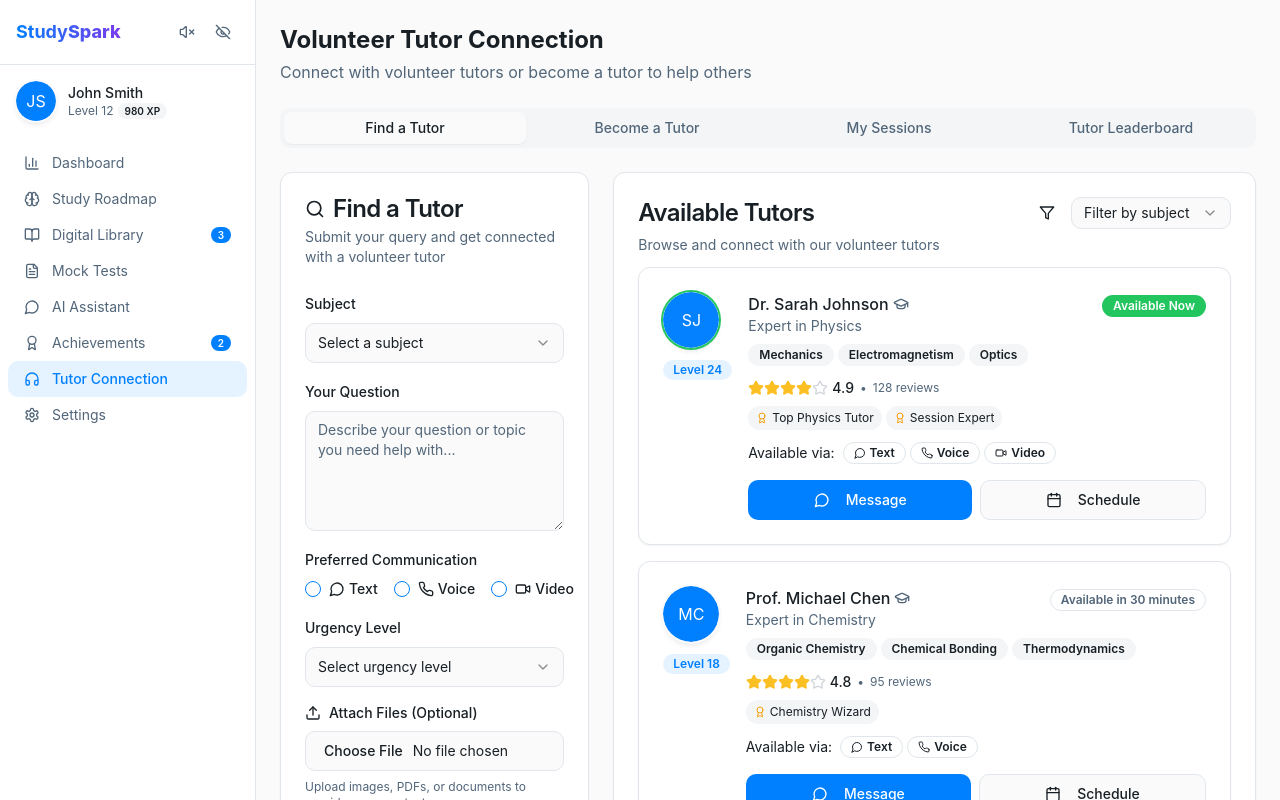
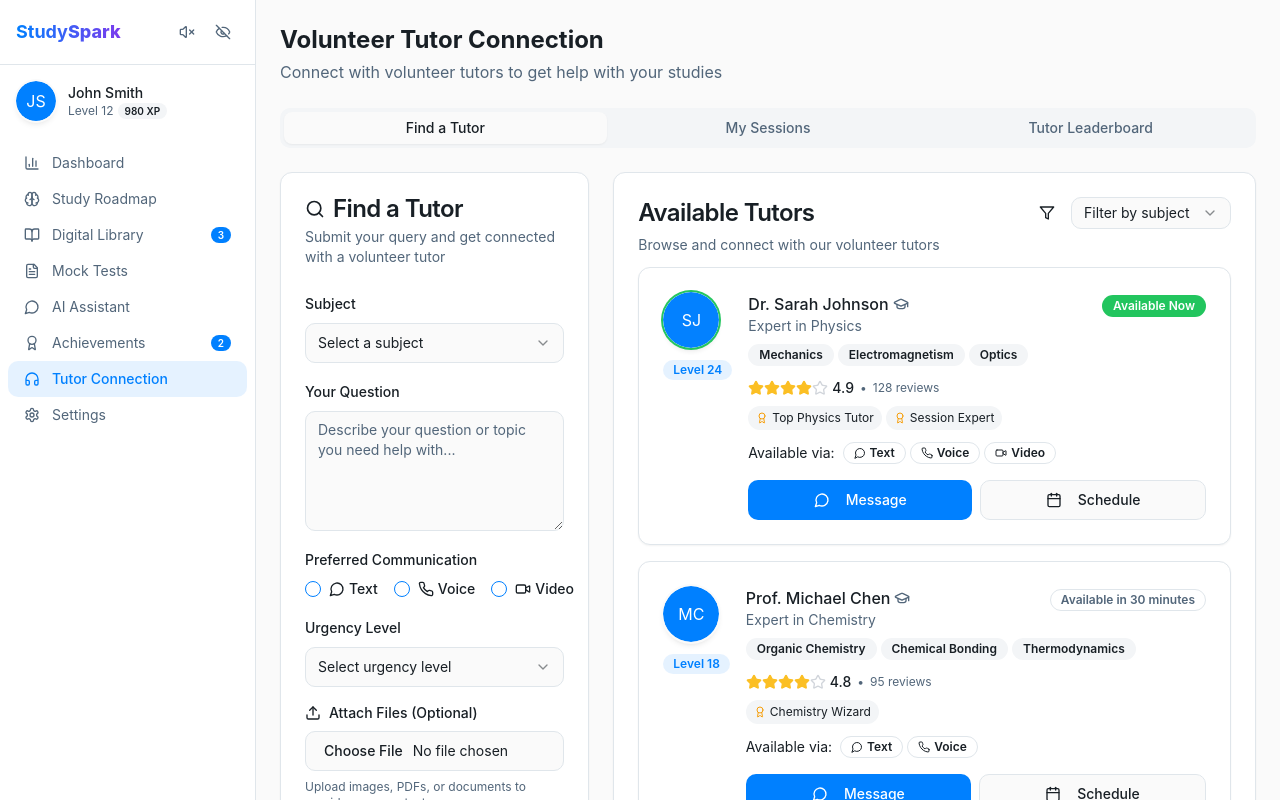
Before and after one commit to immortalxmachine/roadmap-spark-learn, a React (Vite) app: page /support in a window 1280 px wide. Shown: the top 800 px of the page. Built offline with nearby package versions, Linux system fonts and the light colour scheme.

Commit message:
Remove become a tutor function
Removes the "Become a Tutor" tab and related functionality.

```diff
--- a/src/pages/TutorConnection.tsx
+++ b/src/pages/TutorConnection.tsx
@@ -1,11 +1,9 @@
-
 import React, { useState } from 'react';
 import DashboardLayout from '@/components/DashboardLayout';
 import { Tabs, TabsContent, TabsList, TabsTrigger } from '@/components/ui/tabs';
 import FadeIn from '@/components/animations/FadeIn';
 import TextToSpeech from '@/components/accessibility/TextToSpeech';
 import FindTutorTab from '@/components/tutor/FindTutorTab';
-import BecomeTutorTab from '@/components/tutor/BecomeTutorTab';
 import SessionsTab from '@/components/tutor/SessionsTab';
 import TutorLeaderboard from '@/components/tutor/TutorLeaderboard';
 import { Tutor } from '@/types/tutor';
@@ -103,23 +101,17 @@ const TutorConnection = () => {
       <FadeIn direction="up">
         <div className="mb-6">
           <h1 className="text-2xl font-bold mb-1">Volunteer Tutor Connection</h1>
-          <p className="text-muted-foreground">Connect with volunteer tutors or become a tutor to help others</p>
-          <TextToSpeech text="Volunteer Tutor Connection. Connect with volunteer tutors or become a tutor to help others" />
+          <p className="text-muted-foreground">Connect with volunteer tutors to get help with your studies</p>
+          <TextToSpeech text="Volunteer Tutor Connection. Connect with volunteer tutors to get help with your studies" />
         </div>
 
         <Tabs defaultValue="find-tutor" className="mb-6">
-          <TabsList className="grid grid-cols-4 mb-6">
+          <TabsList className="grid grid-cols-3 mb-6">
             <TabsTrigger
               value="find-tutor"
               onClick={() => setActiveTab('find-tutor')}
             >
               Find a Tutor
-            </TabsTrigger>
-            <TabsTrigger
-              value="become-tutor"
-              onClick={() => setActiveTab('become-tutor')}
-            >
-              Become a Tutor
             </TabsTrigger>
             <TabsTrigger
               value="sessions"
@@ -140,11 +132,6 @@ const TutorConnection = () => {
             <FindTutorTab tutors={tutors} />
           </TabsContent>
 
-          {/* Become a Tutor Tab */}
-          <TabsContent value="become-tutor">
-            <BecomeTutorTab topTutors={tutors} />
-          </TabsContent>
-
           {/* My Sessions Tab */}
           <TabsContent value="sessions">
             <SessionsTab activeSessions={activeSessions} />
```
